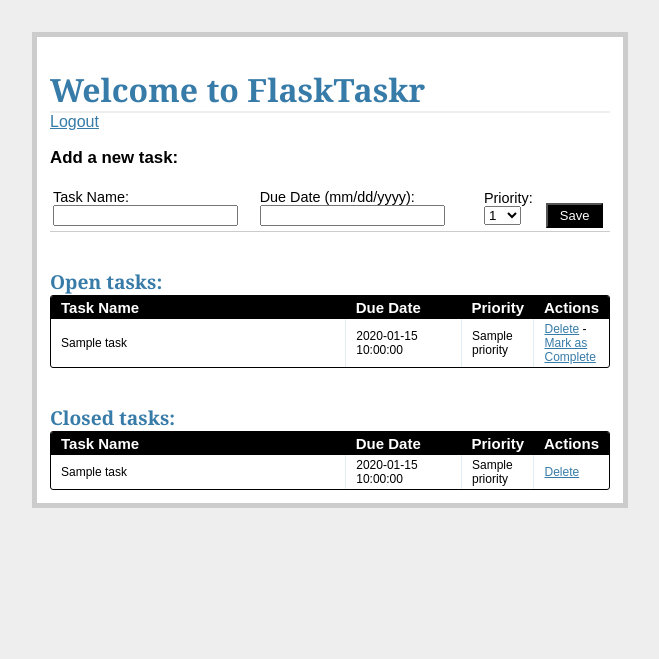
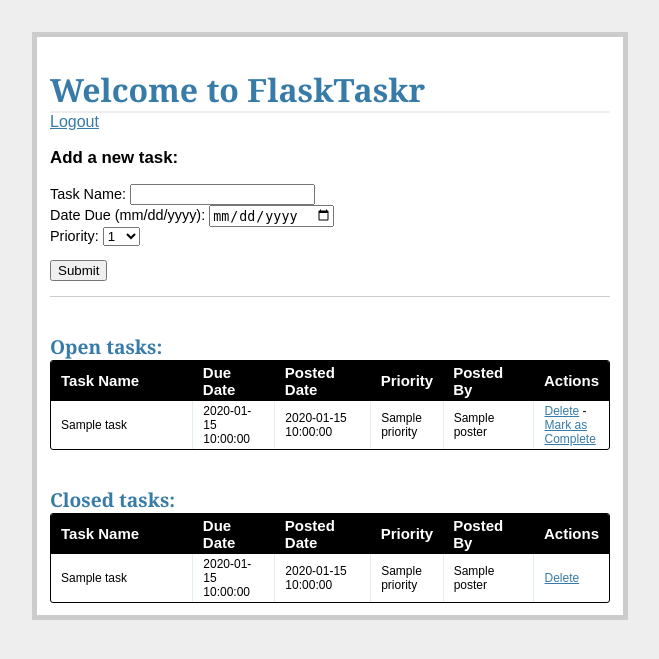
Before and after one commit to sshimp/flasktaskr, a Flask app: template templates/tasks.html in a window 1280 px wide. Shown: the top 659 px of the page, without its empty margins (310-969 px from the left). Run offline with Flask 2, Linux system fonts and the light colour scheme; the template is opened without the code that fills it: values that come from a table or form of the project are taken from there, most other values are stand-ins (such as "Sample title", 1, 10 or a date in 2020).

Commit message:
Completed section 2

```diff
--- a/_config.py
+++ b/_config.py
@@ -3,8 +3,8 @@ import os
 basedir = os.path.abspath(os.path.dirname(__file__))
 
 DATABASE = 'flasktaskr.db'
-USERNAME = 'admin'
-PASSWORD = 'admin'
+# USERNAME = 'admin'
+# PASSWORD = 'admin'
 WTF_CSRF_ENABLED = True
 SECRET_KEY = '\x002\x05F\x0c\xd3\xf8Z\x17\x8aXZ\xdc,6\xb3\x16\xebV\xb2\xfa\xbe\xa1\xe1'
 
--- a/db_create.py
+++ b/db_create.py
@@ -4,7 +4,7 @@
 # from _config import DATABASE_PATH
 
 from views import db
-from models import Task
+from models import Task, User
 from datetime import date
 
 # with sqlite3.connect(DATABASE_PATH) as connection:
@@ -28,7 +28,7 @@ from datetime import date
 
 db.create_all()
 
-db.session.add(Task("Finish this tutorial",date(2015,3,13),10,1))
-db.session.add(Task("Finish Real Python",date(2015,3,13),10,1))
+# db.session.add(Task("Finish this tutorial",date(2015,3,13),10,1))
+# db.session.add(Task("Finish Real Python",date(2015,3,13),10,1))
 
 db.session.commit()
--- a/forms.py
+++ b/forms.py
@@ -1,8 +1,8 @@
 # forms.py
 
 from flask_wtf import Form
-from wtforms import StringField, DateField, IntegerField, SelectField
-from wtforms.validators import DataRequired
+from wtforms import StringField, DateField, IntegerField, SelectField, PasswordField
+from wtforms.validators import DataRequired, Length, EqualTo
 
 class AddTaskForm(Form):
 	task_id = IntegerField()
@@ -12,3 +12,14 @@ class AddTaskForm(Form):
 				choices=[('1', '1'), ('2', '2'), ('3', '3'), ('4', '4'), ('5','5'),
 				('6', '6'), ('7', '7'), ('8', '8'), ('9', '9'), ('10','10')])
 	status = IntegerField()
+
+class RegisterForm(Form):
+	name = StringField('Username',validators=[DataRequired(), Length(min=6, max=25)])
+	email = StringField('Email',validators=[DataRequired(), Length(min=6, max=40)])
+	password = PasswordField('Password',validators=[DataRequired(), Length(min=6, max=40)])
+	confirm = PasswordField('Repeat Password', validators=[DataRequired(),
+		EqualTo('password',message='Passwords must match!')])
+
+class LoginForm(Form):
+	name = StringField('Username', validators=[DataRequired()])
+	password = PasswordField('Password', validators=[DataRequired()])
--- a/templates/tasks.html
+++ b/templates/tasks.html
@@ -5,10 +5,19 @@
 <a href="/logout">Logout</a>
 <div class="add-task">
   <h3>Add a new task:</h3>
-  <table>
+  <form action="{{ url_for('new_task') }}" method="post">
+        {{ form.csrf_token }}
+  <p>
+    {{ form.name.label }}: {{ form.name }}<br>
+    {{ form.due_date.label }}: {{ form.due_date }}<br>
+    {{ form.priority.label }}: {{ form.priority }}
+  </p>
+  <p><input type="submit" value="Submit"></p>
+  </form>
+  <!--<table>
     <tr>
       <form action="{{ url_for('new_task') }}" method="post">
-        {{ form.csrf_token }} <!--added token for security-->
+        {{ form.csrf_token }}
         <td>
           <label>Task Name:</label>
           <input name="name" type="text">
@@ -39,7 +48,7 @@
         </td>
       </form>
     </tr>
-  </table>
+  </table>-->
 </div>
 <div class="entries">
   <br>
@@ -49,17 +58,21 @@
     <table>
       <thead>
         <tr>
-          <th width="300px"><strong>Task Name</strong></th>
-          <th width="100px"><strong>Due Date</strong></th>
-          <th width="50px"><strong>Priority</strong></th>
+        <th width="200px"><strong>Task Name</strong></th>
+        <th width="75px"><strong>Due Date</strong></th>
+        <th width="100px"><strong>Posted Date</strong></th>
+        <th width="50px"><strong>Priority</strong></th>
+        <th width="90px"><strong>Posted By</strong></th>
           <th><strong>Actions</strong></th>
         </tr>
       </thead>
       {% for task in open_tasks %}
         <tr>
-          <td width="300px">{{ task.name }}</td>
-          <td width="100px">{{ task.due_date }}</td>
+          <td width="200px">{{ task.name }}</td>
+          <td width="75px">{{ task.due_date }}</td>
+          <td width="100px">{{ task.posted_date }}</td>
           <td width="50px">{{ task.priority }}</td>
+          <td width="90px">{{ task.poster.name }}</td>
           <td>
             <a href="{{ url_for('delete_entry', task_id = task.task_id) }}">Delete</a>  -
             <a href="{{ url_for('complete', task_id = task.task_id) }}">Mark as Complete</a>
@@ -77,17 +90,21 @@
     <table>
       <thead>
       <tr>
-        <th width="300px"><strong>Task Name</strong></th>
-        <th width="100px"><strong>Due Date</strong></th>
+        <th width="200px"><strong>Task Name</strong></th>
+        <th width="75px"><strong>Due Date</strong></th>
+        <th width="100px"><strong>Posted Date</strong></th>
         <th width="50px"><strong>Priority</strong></th>
+        <th width="90px"><strong>Posted By</strong></th>
         <th><strong>Actions</strong></th>
         </tr>
       </thead>
       {% for task in closed_tasks %}
         <tr>
-          <td width="300px">{{ task.name }}</td>
-          <td width="100px">{{ task.due_date }}</td>
-          <td width="50px">{{ task.priority }}</td>
+        <td width="200px">{{ task.name }}</td>
+        <td width="75px">{{ task.due_date }}</td>
+        <td width="100px">{{ task.posted_date }}</td>
+        <td width="50px">{{ task.priority }}</td>
+        <td width="90px">{{ task.poster.name }}</td>
         <td>
           <a href="{{ url_for('delete_entry', task_id = task.task_id) }}">Delete</a>
         </td>
```
Also changed, not shown: db_migrate.py (added, +24 -0 lines), models.py (+23 -1 lines), templates/login.html (+14 -3 lines), templates/register.html (added, +25 -0 lines), views.py (+45 -15 lines), flasktaskr.db.
